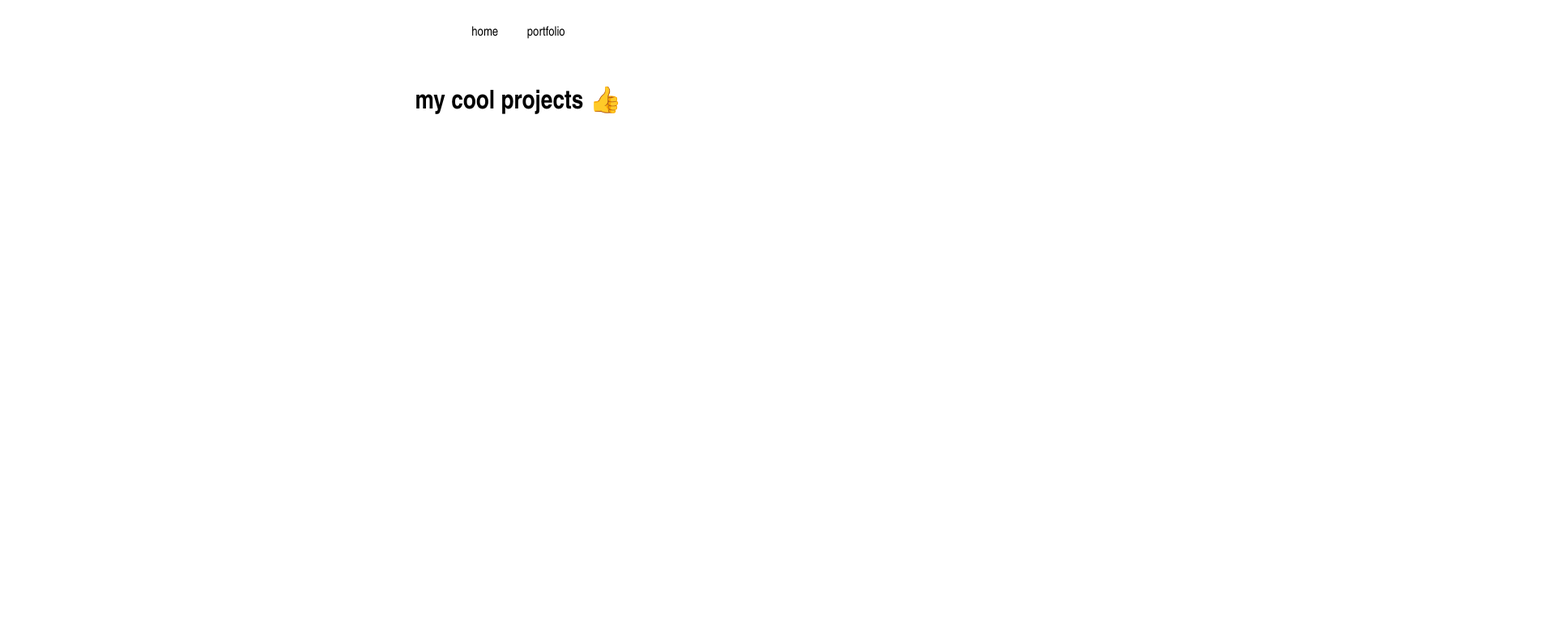
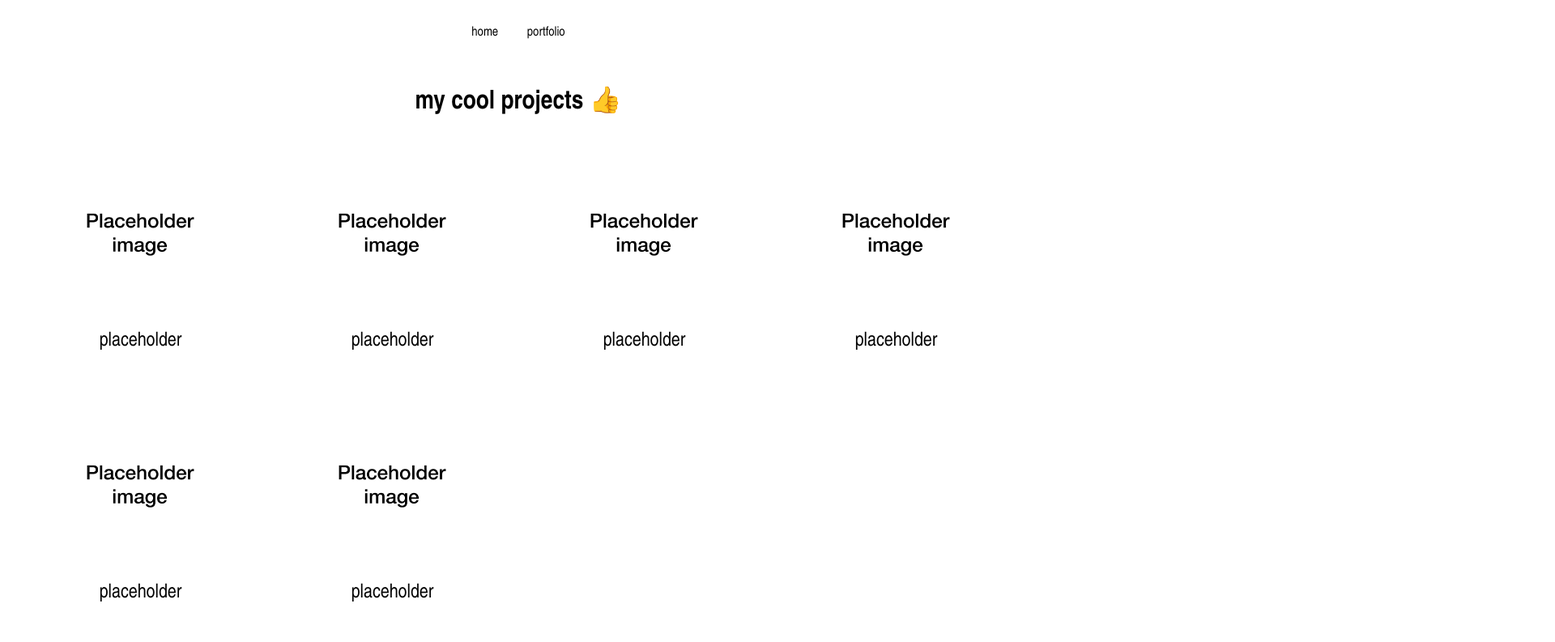
Before and after one commit to xinying-hub/personal-website, a plain HTML site: page portfolio.html in a window 1280 px wide. Shown: the top 793 px of the page at 81% size, 1920 px wide, since content can reach past the window. Drawn offline with Linux system fonts and the light colour scheme.

Commit message:
Added css styling to portfolio page

```diff
--- a/style.css
+++ b/style.css
@@ -2,6 +2,11 @@ body {
     font-family: "Arial Narrow", Arial;
     color: black;
     height: 100vh;
+}
+
+h1 {
+    font-family: "Arial Narrow", Arial, sans-serif;
+    text-align: center;
 }
 
 nav {
@@ -45,3 +50,39 @@ main {
     max-width: 50rem;
     margin: 0 auto;
 }
+
+.project-container {
+    display: block;
+    justify-content: center;
+    max-width: 60rem;
+    width: 100%;
+    margin: 0 auto;
+    margin-bottom: 100px;
+}
+
+.project-grid {
+    display: grid;
+    grid-template-columns: repeat(auto-fill, minmax(250px, 1fr));
+    gap: 20px;
+    padding: 20px;
+}
+
+.project-card {
+    position: relative;
+    aspect-ratio: 1 / 1;
+    overflow: hidden;
+    border-radius: 8px;
+}
+
+.project-card h2 {
+    font-family: "Arial Narrow", Arial, sans-serif;
+    font-weight: 200;
+    text-align: center;
+}
+
+.project-card img {
+    width: 100%;
+    height: 200px;
+    object-fit: cover;
+    display: block;
+}
```
